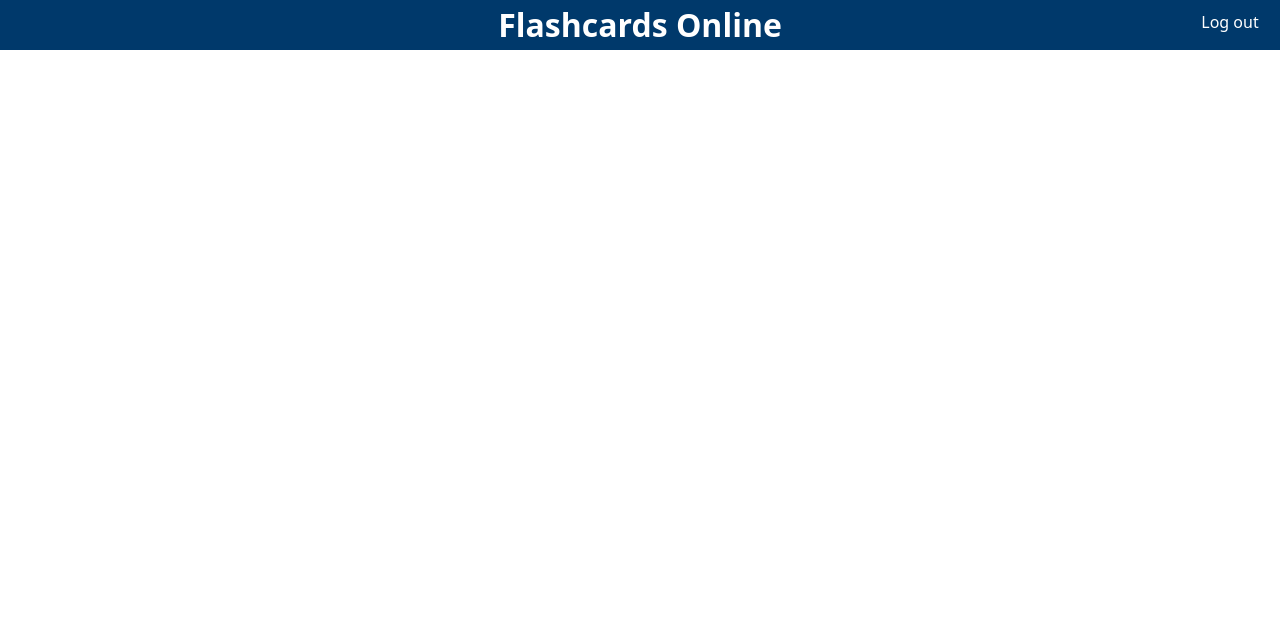
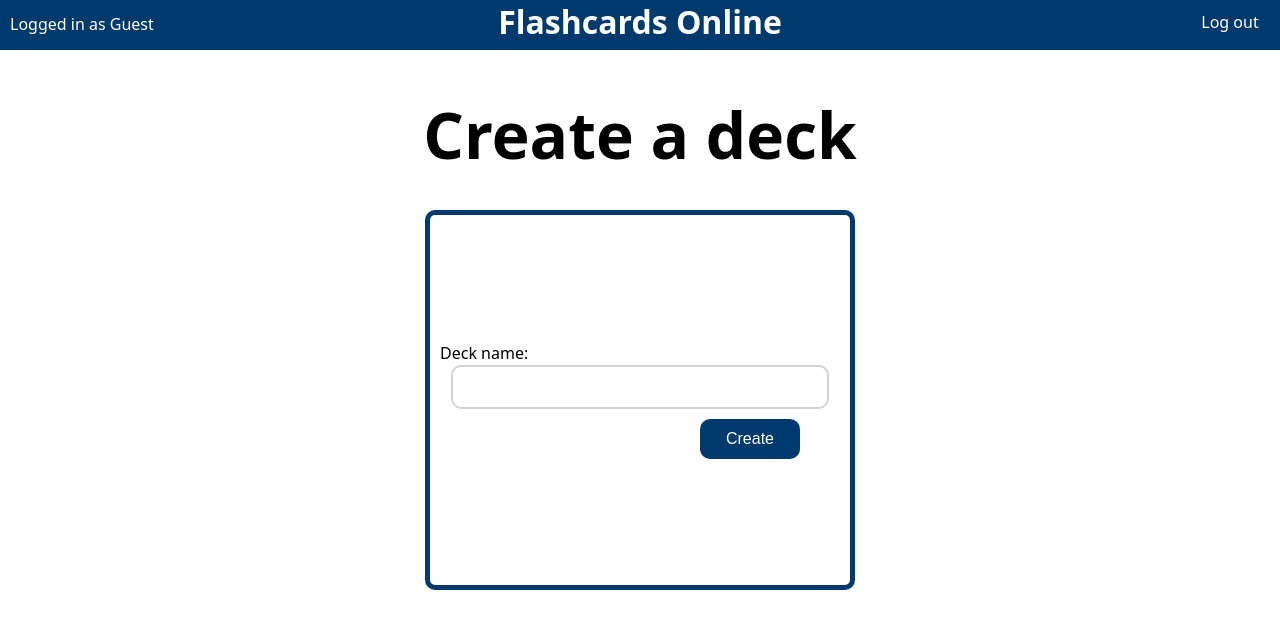
Before and after one commit to CHRISO1503/flashcards_online, a React (Vite) app in the folder frontend/: page /create-deck in a window 1280 px wide. Shown: the top 628 px of the page. Built offline with nearby package versions, Linux system fonts and the light colour scheme.

Commit message:
Modified topbar and began adding decks page

```diff
--- a/frontend/src/components/loginPopup.tsx
+++ b/frontend/src/components/loginPopup.tsx
@@ -52,6 +52,7 @@ export default function LoginPopup({
                 .then((data) => {
                     if (status200) {
                         localStorage.setItem("jwt", data.token);
+                        localStorage.setItem("currentUser", username);
                         setLoginState(false);
                     } else if (data.message == "No such user exists") {
                         setUserErrorMessage(userErrorMessages[1]);
@@ -86,29 +87,29 @@ export default function LoginPopup({
 
     return (
         <div className="popup">
-            <h1 className="register">Log in or register your account</h1>
+            <h1 className="form-style">Log in or register your account</h1>
             <form
                 onSubmit={(e) => handleRegister(e, true)}
-                className="register"
+                className="form-style"
             >
-                <label className="register">
+                <label className="form-style">
                     Username
                     <br />
                     <input
                         type="text"
                         value={username}
                         onChange={(e) => setUsername(e.target.value)}
-                        className="register"
+                        className="form-style"
                     />
                 </label>
-                <label className="register">
+                <label className="form-style">
                     Password
                     <br />
                     <input
                         type="password"
                         value={password}
                         onChange={(e) => setPassword(e.target.value)}
-                        className="register"
+                        className="form-style"
                     />
                 </label>
                 <div style={{ display: "flex", flexDirection: "row-reverse" }}>
@@ -116,17 +117,17 @@ export default function LoginPopup({
                         type="submit"
                         value={"Login"}
                         onClick={(e) => handleRegister(e, true)}
-                        className="register login"
+                        className="form-style login"
                     />
                     <input
                         type="submit"
                         value={"Register"}
                         onClick={(e) => handleRegister(e, false)}
-                        className="register sign-up"
+                        className="form-style sign-up"
                     />
                 </div>
             </form>
-            <p className="register">{userErrorMessage}</p>
+            <p className="form-style">{userErrorMessage}</p>
         </div>
     );
 }
--- a/frontend/src/components/topBar.tsx
+++ b/frontend/src/components/topBar.tsx
@@ -1,22 +1,45 @@
 import { useNavigate, useLocation } from "react-router-dom";
+import { useState, useEffect } from "react";
 
 export default function TopBar({
     parentState = 0,
     updateParent = () => null,
+    loginState = false,
 }: {
     parentState?: number;
     updateParent?: (value: number) => void;
+    loginState?: boolean;
 }) {
     const navigate = useNavigate();
     const location = useLocation();
+    const [currentUser, setCurrentUser] = useState("");
+
+    useEffect(() => {
+        let user = localStorage.getItem("currentUser");
+        if (user === "" || user === null) {
+            setCurrentUser("Guest");
+        } else {
+            setCurrentUser(user);
+        }
+    }, [loginState]);
 
     return (
         <div className="top-bar">
+            <p
+                style={{
+                    color: "white",
+                    marginLeft: "10px",
+                    marginTop: "12px",
+                }}
+            >
+                Logged in as {currentUser}
+            </p>
             <h1 className="top-bar">Flashcards Online</h1>
             <button
                 className="top-bar"
                 onClick={() => {
                     localStorage.setItem("jwt", "");
+                    localStorage.setItem("currentUser", "");
                     if (location.pathname != "/") {
                         navigate("/");
                     } else {
--- a/frontend/src/index.css
+++ b/frontend/src/index.css
@@ -68,7 +68,7 @@ button:focus-visible {
     }
 }
 
-h1.register {
+h1.form-style {
     font-size: 1.2em;
     margin-top: 15px;
     margin-bottom: 15px;
@@ -76,7 +76,7 @@ h1.register {
     justify-content: center;
 }
 
-p.register {
+p.form-style {
     margin-top: 15px;
     margin-bottom: 20px;
     display: flex;
@@ -95,7 +95,7 @@ div.popup {
     flex-direction: column;
 }
 
-form.register {
+form.form-style {
     width: 77%;
     size: 1.2em;
     margin: auto;
@@ -104,13 +104,13 @@ form.register {
     height: 250px;
 }
 
-label.register {
+label.form-style {
     font-size: 1em;
     margin-bottom: 25px;
 }
 
-input[type="text"].register,
-input[type="password"].register {
+input[type="text"].form-style,
+input[type="password"].form-style {
     background-color: white;
     border: 2px solid lightgrey;
     border-radius: 10px;
@@ -123,13 +123,13 @@ input[type="password"].register {
     padding: 7px;
 }
 
-input[type="text"]:focus.register,
-input[type="password"]:focus.register {
+input[type="text"]:focus.form-style,
+input[type="password"]:focus.form-style {
     border: 2px solid rgb(163, 163, 163);
     outline: none;
 }
 
-input[type="submit"].register {
+input[type="submit"].form-style {
     width: 100px;
     height: 40px;
     border-radius: 10px;
@@ -143,21 +143,21 @@ input[type="submit"].register {
     cursor: pointer;
 }
 
-input[type="submit"]:hover.register.login {
+input[type="submit"]:hover.form-style.login {
     background-color: var(--theme-color-highlight);
 }
 
-input[type="submit"]:hover.register.sign-up {
+input[type="submit"]:hover.form-style.sign-up {
     background-color: var(--theme-color-highlight);
     color: white;
     border: none;
 }
 
-input[type="submit"].register.login {
+input[type="submit"].form-style.login {
     background-color: var(--theme-color);
 }
 
-input[type="submit"].register.sign-up {
+input[type="submit"].form-style.sign-up {
     background-color: white;
     color: var(--theme-color);
     border: 2px solid var(--theme-color);
@@ -169,7 +169,7 @@ input[type="submit"].register.sign-up {
     justify-content: center;
     align-items: center;
     width: 100vw;
-    height: 0vh;
+    height: 100vh;
     flex-direction: column;
 }
 
@@ -187,10 +187,11 @@ div.top-bar {
 
 h1.top-bar {
     color: white;
+    width: 100vw;
     font-size: 2em;
-    display: flex;
     margin: auto;
-    vertical-align: middle;
+    position: fixed;
+    margin-top: 4px;
 }
 
 button.top-bar {
@@ -284,3 +285,11 @@ p.card-menu-icon {
     height: 0vh;
     flex-direction: column;
 }
+
+.page-heading {
+    color: black;
+    text-align: center;
+    width: 100vw;
+    margin-top: 100px;
+    font-size: 4em;
+}
--- a/frontend/src/routes/createDeck.tsx
+++ b/frontend/src/routes/createDeck.tsx
@@ -1,8 +1,35 @@
 import TopBar from "../components/topBar";
-import { useState } from "react";
 
 export default function CreateDeck() {
-    const [state, updateState] = useState(0);
 
-    return <TopBar />;
+    return (
+        <div style={{ position: "absolute", display: "flex", top: "0px" }}>
+            <h1 className="page-heading">Create a deck</h1>
+            <div className="login-popup">
+                <div className="popup" style={{ padding: "10px" }}>
+                    <form>
+                        <label style={{ color: "black" }}>
+                            Deck name: <br />
+                            <input
+                                type="text"
+                                className="form-style"
+                                style={{ width: "90%" }}
+                            />
+                        </label>
+                        <input
+                            type="submit"
+                            value={"Create"}
+                            className="form-style login"
+                            style={{
+                                marginRight: "none",
+                                marginTop: "10px",
+                                marginLeft: "auto",
+                            }}
+                        />
+                    </form>
+                </div>
+            </div>
+            <TopBar />
+        </div>
+    );
 }
--- a/frontend/src/routes/home.tsx
+++ b/frontend/src/routes/home.tsx
@@ -26,7 +26,7 @@ export default function App() {
     function showLoginPopup() {
         if (loggingIn) {
             return (
-                <div className="login-popup">
+                <div className="login-popup" style={{ position: "absolute", display: "flex", top: "0px" }}>
                     <LoginPopup setLoginState={setLoggingIn} />
                 </div>
             );
@@ -41,7 +41,7 @@ export default function App() {
                 </div>
             </div>
             {showLoginPopup()}
-            <TopBar parentState={state} updateParent={updateState} />
+            <TopBar loginState={loggingIn} parentState={state} updateParent={updateState} />
         </>
     );
 }
```
